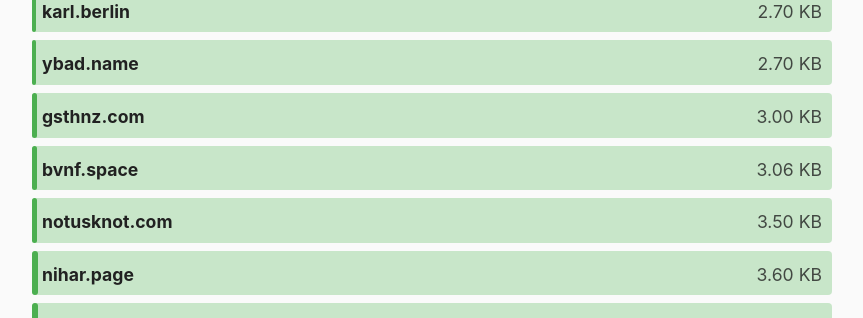
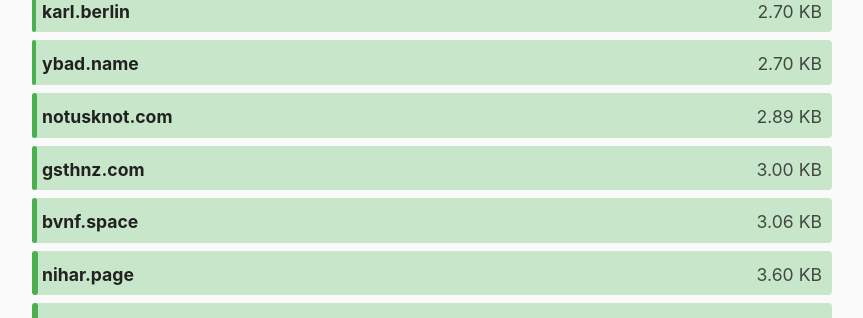
Before and after one commit to kevquirk/512kb.club, a Jekyll site: the page built from index.md, in a window 1280 px wide and 900 px high, scrolled down 1273 px. Shown: the part 154-472 px from the top of the window, without its empty margins (208-1071 px from the left). Built offline with Jekyll 4.4.1, drawn with Linux system fonts in a browser that asks for light colours.

Commit message:
Update notusknot.com

```diff
--- a/_data/sites.yml
+++ b/_data/sites.yml
@@ -1285,8 +1285,8 @@
 
 - domain: notusknot.com
   url: https://notusknot.com/
-  size: 3.5
-  last_checked: 2022-1-23
+  size: 2.89
+  last_checked: 2022-2-06
 
 - domain: noulin.net
   url: https://noulin.net/blog
```
